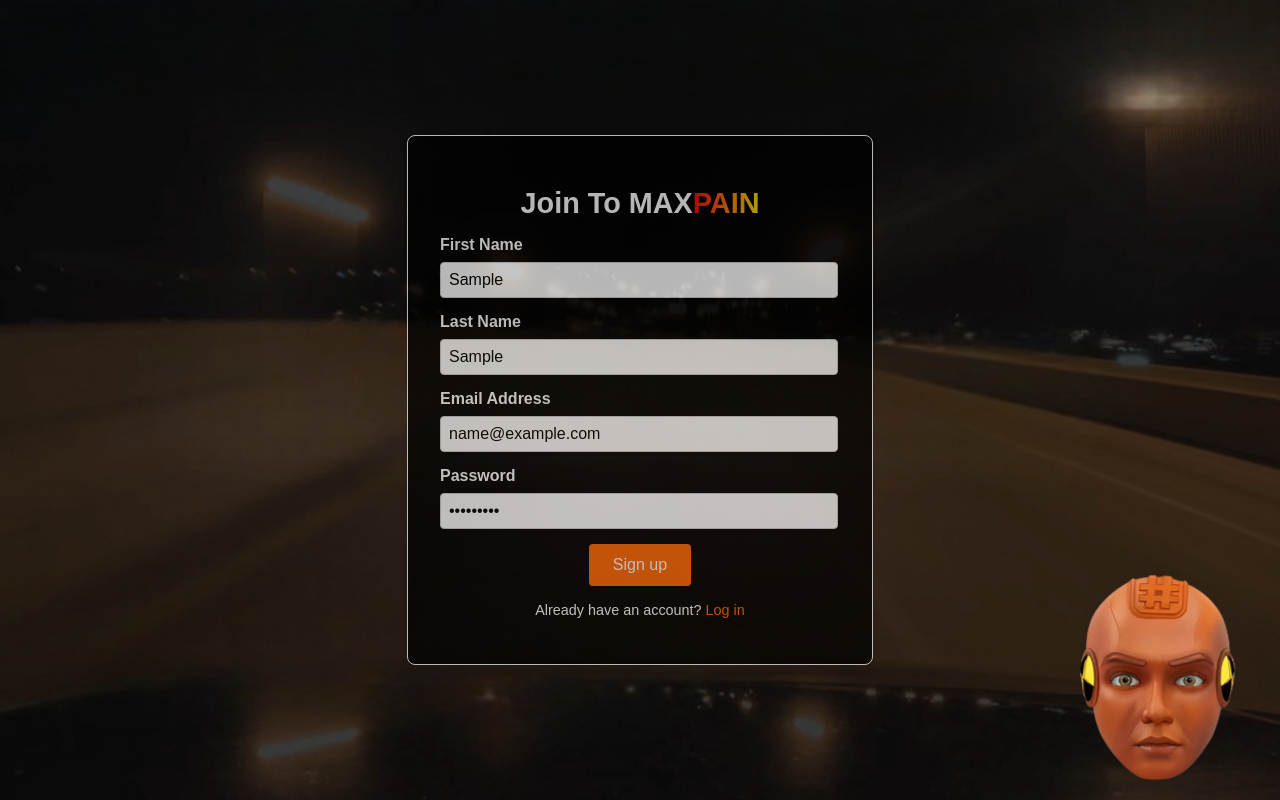
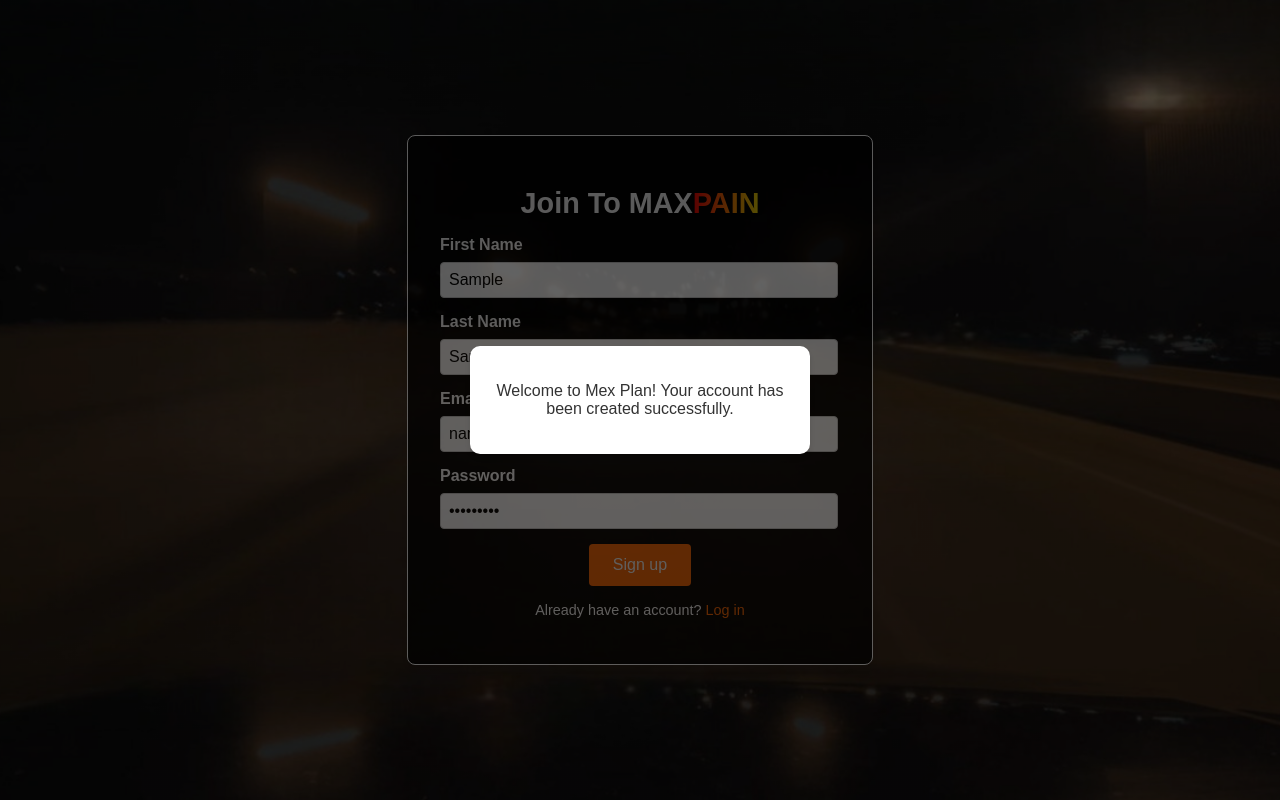
Before and after one commit to chuzabro/mex-plan-app, a React (Create React App) app: page /signup in a window 1280 px wide. Both pictures are taken after typing "Sample", "Sample", "name@example.com", "Sample123" into the empty fields and a click on the button "Sign up". Built offline with nearby package versions, Linux system fonts and the light colour scheme.

Commit message:
update routing from all pages

```diff
--- a/src/pages/ContactUs.jsx
+++ b/src/pages/ContactUs.jsx
@@ -1,5 +1,5 @@
 import React, { useState } from "react";
-
+import { useNavigate } from "react-router-dom"; // Import useNavigate
 import "../styles/contactus.css";
 
 const ContactUs = () => {
@@ -8,9 +8,8 @@
     message: "",
   });
   const [error, setError] = useState("");
-  const [success, setSuccess] = useState("");
   const [showPopup, setShowPopup] = useState(false); // State to control pop-up visibility
-
+  const navigate = useNavigate(); // Initialize useNavigate
 
   const handleChange = (e) => {
     const { name, value } = e.target;
@@ -21,26 +20,27 @@
     e.preventDefault();
     const { email, message } = formData;
 
+    // Validation
     if (!email || !message) {
       setError("All fields are required.");
-      setShowPopup(true); // Show pop-up for error
       return;
     }
 
     if (!/\S+@\S+\.\S+/.test(email)) {
       setError("Please enter a valid email address.");
-      setShowPopup(true); // Show pop-up for error
       return;
     }
 
+    // If validation passes, show pop-up and redirect to Home page
     setError("");
-    setSuccess("Your message has been sent successfully!");
-    setShowPopup(true); // Show pop-up for success
     console.log("Contact Us form submitted:", formData);
-  };
+    setShowPopup(true); // Show the pop-up
 
-  const closePopup = () => {
-    setShowPopup(false); // Close the pop-up
+    // Redirect to Home page after 3 seconds
+    setTimeout(() => {
+      setShowPopup(false); // Hide the pop-up
+      navigate("/"); // Redirect to Home page
+    }, 2000);
   };
 
   return (
@@ -67,27 +67,21 @@
               value={formData.message}
               onChange={handleChange}
               placeholder="Enter your message"
-              rows="5"
             ></textarea>
           </div>
+          {error && <p className="error-message">{error}</p>}
           <button type="submit" className="contactus-btn">Send Message</button>
         </form>
-
       </div>
 
       {/* Pop-up Modal */}
       {showPopup && (
         <div className="popup-overlay">
           <div className="popup">
-            <p>{error || success}</p>
-            <button className="popup-close-btn" onClick={closePopup}>Close</button>
+            <p>We got you! We will respond as soon as possible.</p>
           </div>
         </div>
       )}
-
-      <div className="bottom-right-logo">
-        <img src="/images/app-logo.png" alt="Logo" />
-      </div>
     </div>
   );
 };
--- a/src/pages/Login.jsx
+++ b/src/pages/Login.jsx
@@ -1,4 +1,5 @@
 import React, { useState } from "react";
+import { useNavigate } from "react-router-dom"; // Import useNavigate
 import "../styles/login.css";
 
 const Login = () => {
@@ -7,6 +8,7 @@
     password: "",
   });
   const [error, setError] = useState("");
+  const navigate = useNavigate(); // Initialize useNavigate
 
   const handleChange = (e) => {
     const { name, value } = e.target;
@@ -17,6 +19,7 @@
     e.preventDefault();
     const { email, password } = formData;
 
+    // Validation
     if (!email || !password) {
       setError("All fields are required.");
       return;
@@ -27,9 +30,10 @@
       return;
     }
 
+    // If validation passes, redirect to Home page
     setError("");
     console.log("Login successful:", formData);
-    // Handle login logic here
+    navigate("/"); // Redirect to Home page
   };
 
   return (
--- a/src/pages/Signup.jsx
+++ b/src/pages/Signup.jsx
@@ -1,4 +1,5 @@
 import React, { useState } from "react";
+import { useNavigate } from "react-router-dom"; // Import useNavigate
 import "../styles/signup.css";
 
 const Signup = () => {
@@ -9,6 +10,8 @@
     password: "",
   });
   const [error, setError] = useState("");
+  const [showPopup, setShowPopup] = useState(false); // State to control pop-up visibility
+  const navigate = useNavigate(); // Initialize useNavigate
 
   const handleChange = (e) => {
     const { name, value } = e.target;
@@ -19,6 +22,7 @@
     e.preventDefault();
     const { firstName, lastName, email, password } = formData;
 
+    // Validation
     if (!firstName || !lastName || !email || !password) {
       setError("All fields are required.");
       return;
@@ -34,9 +38,16 @@
       return;
     }
 
+    // If validation passes, show pop-up and redirect to Home page
     setError("");
     console.log("Signup successful:", formData);
-    // Handle signup logic here
+    setShowPopup(true); // Show the pop-up
+
+    // Redirect to Home page after 3 seconds
+    setTimeout(() => {
+      setShowPopup(false); // Hide the pop-up
+      navigate("/"); // Redirect to Home page
+    }, 3000);
   };
 
   return (
@@ -95,9 +106,15 @@
           Already have an account? <a href="/login">Log in</a>
         </p>
       </div>
-      <div className="bottom-right-logo">
-        <img src="/images/app-logo.png" alt="Logo" />
-      </div>
+
+      {/* Pop-up Modal */}
+      {showPopup && (
+        <div className="popup-overlay">
+          <div className="popup">
+            <p>Welcome to Mex Plan! Your account has been created successfully.</p>
+          </div>
+        </div>
+      )}
     </div>
   );
 };
--- a/src/styles/contactus.css
+++ b/src/styles/contactus.css
@@ -78,12 +78,6 @@
   margin-bottom: 10px;
 }
 
-/* .success-message {
-  color: #00ff00;
-  font-size: 0.9rem;
-  margin-bottom: 10px;
-} */
-
 /* Bottom Right Logo */
 .bottom-right-logo {
   position: fixed;
@@ -125,7 +119,6 @@
 
 .popup p {
   font-size: 1rem;
-  margin-bottom: 15px;
   color: #333;
 }
 
--- a/src/styles/signup.css
+++ b/src/styles/signup.css
@@ -79,3 +79,33 @@
 .login-link a:hover {
   text-decoration: underline;
 }
+
+/* Pop-up Overlay */
+.popup-overlay {
+  position: fixed;
+  top: 0;
+  left: 0;
+  width: 100%;
+  height: 100%;
+  background: rgba(0, 0, 0, 0.5);
+  display: flex;
+  justify-content: center;
+  align-items: center;
+  z-index: 1000;
+}
+
+/* Pop-up Box */
+.popup {
+  background: #fff;
+  padding: 20px;
+  border-radius: 10px;
+  text-align: center;
+  box-shadow: 0 4px 6px rgba(0, 0, 0, 0.1);
+  max-width: 300px;
+  width: 90%;
+}
+
+.popup p {
+  font-size: 1rem;
+  color: #333;
+}
```
